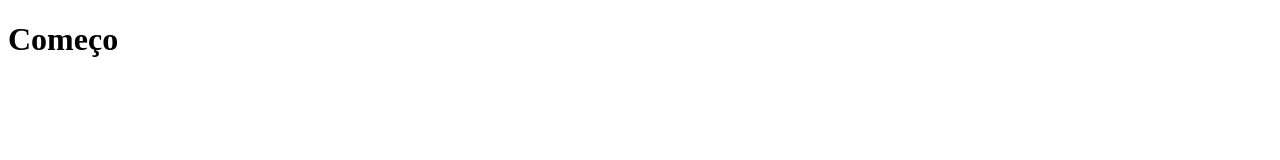
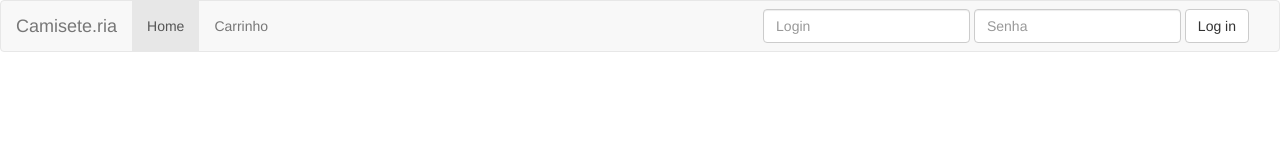
Before and after one commit to COLTEC-DAW/Trimestral-1, a plain HTML site: page Reinaldo/index.html in a window 1280 px wide. Drawn offline with nearby package versions, Linux system fonts and the light colour scheme.

Commit message:
navbar pronto

```diff
--- a/Reinaldo/index.html
+++ b/Reinaldo/index.html
@@ -5,8 +5,41 @@
     <title>Camisete.ria</title>
     <meta name="viewport" content="width=device-width, initial-scale=1">
     <link rel="stylesheet" type="text/css" href="style.css" />
+    <link rel="stylesheet" href="https://maxcdn.bootstrapcdn.com/bootstrap/3.3.7/css/bootstrap.min.css">
+    <script src="https://ajax.googleapis.com/ajax/libs/jquery/3.3.1/jquery.min.js"></script>
+    <script src="https://maxcdn.bootstrapcdn.com/bootstrap/3.3.7/js/bootstrap.min.js"></script>
 </head>
 <body>
-    <h1>Começo</h1>
-</body>
+        <nav class="navbar navbar-default">
+          <div class="container-fluid">
+            <div class="navbar-header">
+              <button type="button" class="navbar-toggle" data-toggle="collapse" data-target="#myNavbar">
+                <span class="icon-bar"></span>
+                <span class="icon-bar"></span>
+                <span class="icon-bar"></span>
+              </button>
+              <a class="navbar-brand" href="#">Camisete.ria</a>
+            </div>
+            <div class="collapse navbar-collapse" id="myNavbar">
+              <ul class="nav navbar-nav">
+                <li class="active"><a href="#">Home</a></li>
+                <li><a href="#">Carrinho</a></li>
+              </ul>
+              <ul class="nav navbar-nav navbar-right">
+                    <form class="navbar-form navbar-left" action="/action_page.php">
+                      <div class="form-group">
+                            <input type="text" class="form-control" placeholder="Login">
+                            <input type="password" class="form-control" placeholder="Senha">
+                      </div>
+                      <button type="submit" class="btn btn-default">Log in</button>
+                    </form>
+              </ul>
+            </div>
+          </div>
+        </nav>
+
+        <div class="container">
+        </div>
+
+    </body>
 </html>
```
